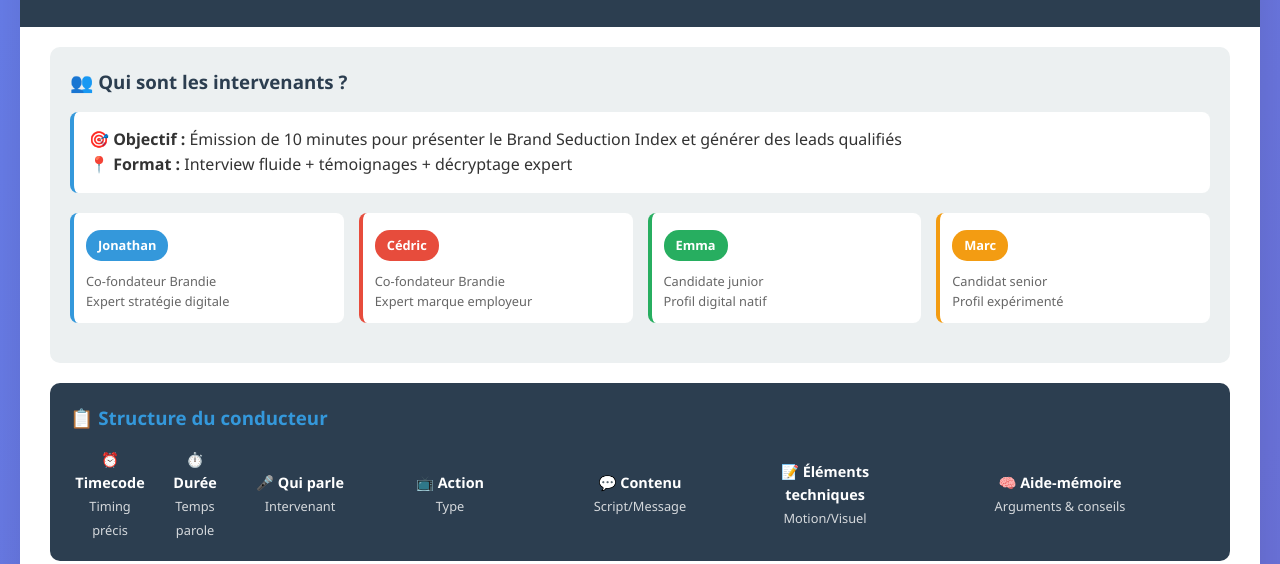
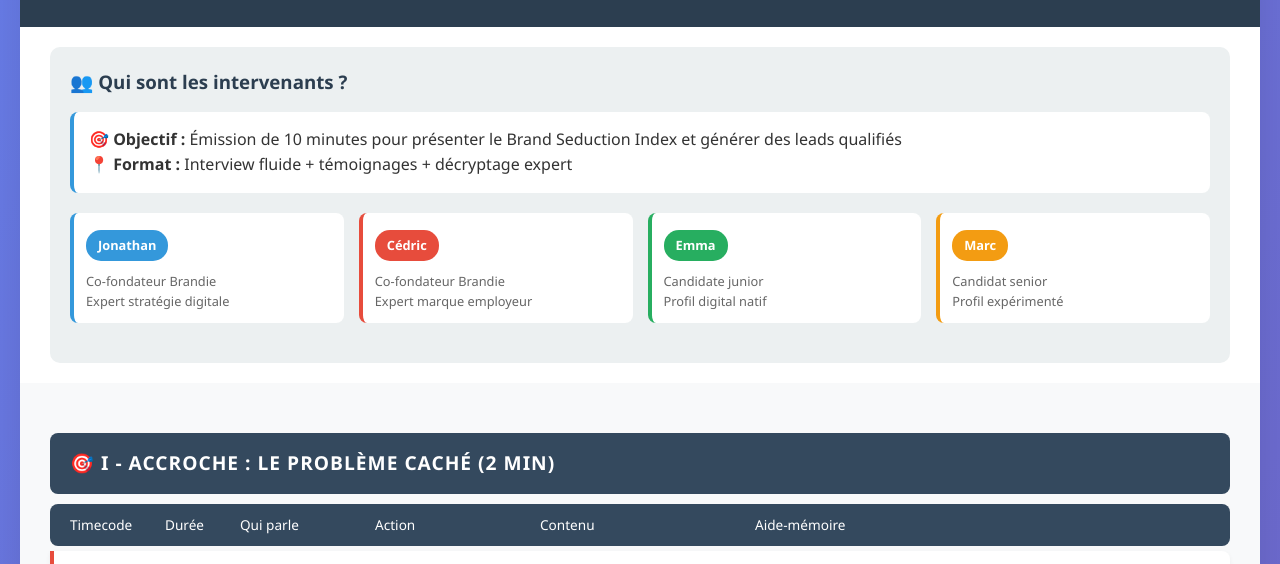
Before and after one commit to Desconnets/Brandie_publication_web, a plain HTML site: page index.html in a window 1280 px wide. Shown: the part 332-896 px from the top of the page. Drawn offline with Linux system fonts and the light colour scheme.

Commit message:
Update index.html
v4

```diff
--- a/index.html
+++ b/index.html
@@ -66,7 +66,7 @@
 
         .sequence-item {
             display: grid;
-            grid-template-columns: 80px 60px 120px 150px 200px 1fr 300px;
+            grid-template-columns: 80px 60px 120px 150px 200px 300px;
             gap: 15px;
             padding: 15px 20px;
             margin-bottom: 2px;
@@ -76,6 +76,19 @@
             box-shadow: 0 2px 5px rgba(0,0,0,0.05);
             transition: all 0.3s ease;
             align-items: start;
+        }
+
+        .column-header {
+            display: grid;
+            grid-template-columns: 80px 60px 120px 150px 200px 300px;
+            gap: 15px;
+            padding: 10px 20px;
+            margin: 10px 0 5px 0;
+            background: #34495e;
+            color: white;
+            border-radius: 8px;
+            font-size: 0.85rem;
+            align-items: center;
         }
 
         .sequence-item:hover {
@@ -290,22 +303,20 @@
             </div>
         </div>
 
-        <div style="margin: 20px 30px; padding: 20px; background: #2c3e50; color: white; border-radius: 10px;">
-            <h3 style="margin-bottom: 15px; color: #3498db;">📋 Structure du conducteur</h3>
-            <div style="display: grid; grid-template-columns: 80px 60px 120px 150px 200px 1fr 300px; gap: 15px; font-size: 0.9rem; align-items: center;">
-                <div style="text-align: center;"><strong>⏰ Timecode</strong><br><span style="font-size: 0.8rem; opacity: 0.8;">Timing précis</span></div>
-                <div style="text-align: center;"><strong>⏱️ Durée</strong><br><span style="font-size: 0.8rem; opacity: 0.8;">Temps parole</span></div>
-                <div style="text-align: center;"><strong>🎤 Qui parle</strong><br><span style="font-size: 0.8rem; opacity: 0.8;">Intervenant</span></div>
-                <div style="text-align: center;"><strong>📺 Action</strong><br><span style="font-size: 0.8rem; opacity: 0.8;">Type</span></div>
-                <div style="text-align: center;"><strong>💬 Contenu</strong><br><span style="font-size: 0.8rem; opacity: 0.8;">Script/Message</span></div>
-                <div style="text-align: center;"><strong>📝 Éléments techniques</strong><br><span style="font-size: 0.8rem; opacity: 0.8;">Motion/Visuel</span></div>
-                <div style="text-align: center;"><strong>🧠 Aide-mémoire</strong><br><span style="font-size: 0.8rem; opacity: 0.8;">Arguments & conseils</span></div>
-            </div>
-        </div>
+
 
         <div class="timeline">
             <!-- ACCROCHE -->
             <div class="section-header">🎯 I - ACCROCHE : Le problème caché (2 min)</div>
+
+            <div class="column-header">
+                <div>Timecode</div>
+                <div>Durée</div>
+                <div>Qui parle</div>
+                <div>Action</div>
+                <div>Contenu</div>
+                <div>Aide-mémoire</div>
+            </div>
 
             <div class="sequence-item accroche">
                 <div class="timecode">00:00</div>
@@ -313,7 +324,6 @@
                 <div class="speaker jonathan">Jonathan</div>
                 <div class="action">Face caméra</div>
                 <div class="contenu">"73% des candidats abandonnent après avoir cherché des infos sur l'entreprise"</div>
-                <div style="font-size: 0.8rem; color: #7f8c8d; font-style: italic; text-align: center;">Chiffre 73% en motion design</div>
                 <div class="aide-memoire"><strong>CONCEPT CLÉ :</strong> Introduire le 'parcours de séduction candidat' - démarche proactive que 90% des candidats entreprennent immédiatement après exposition à une offre. Insister : ce n'est plus du recrutement classique, c'est de la séduction pre-candidature.</div>
             </div>
 
```
